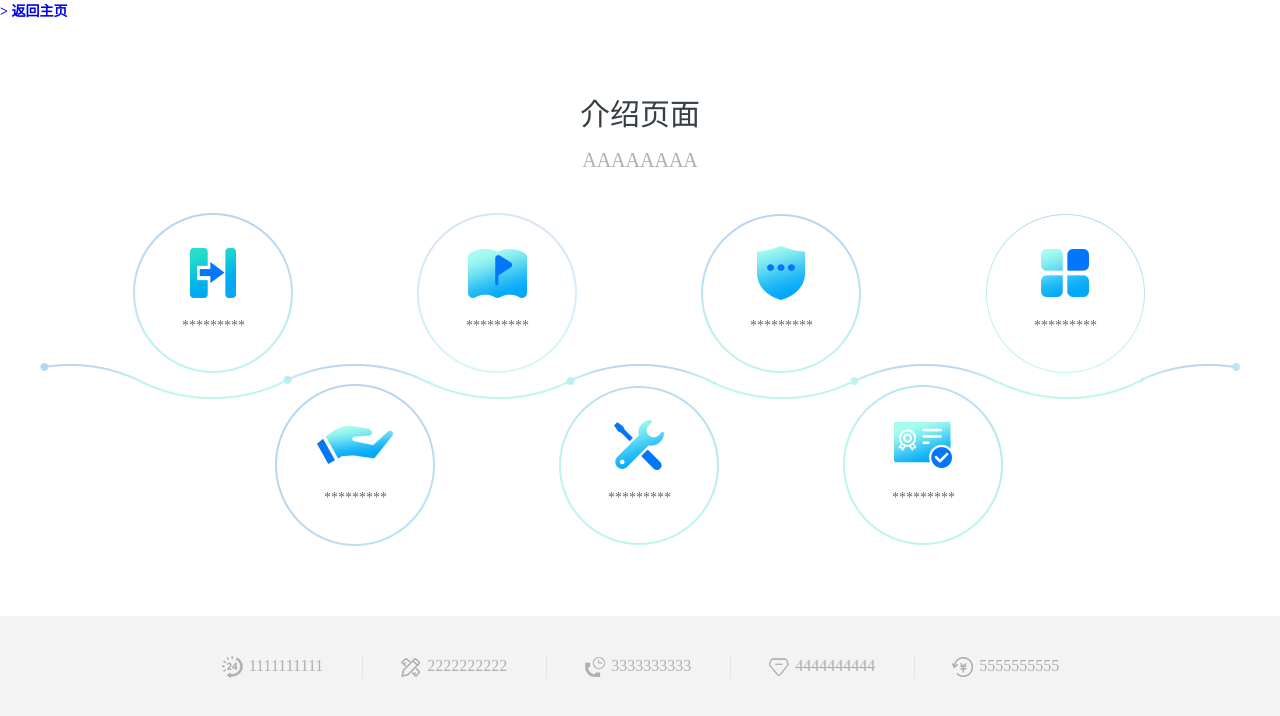
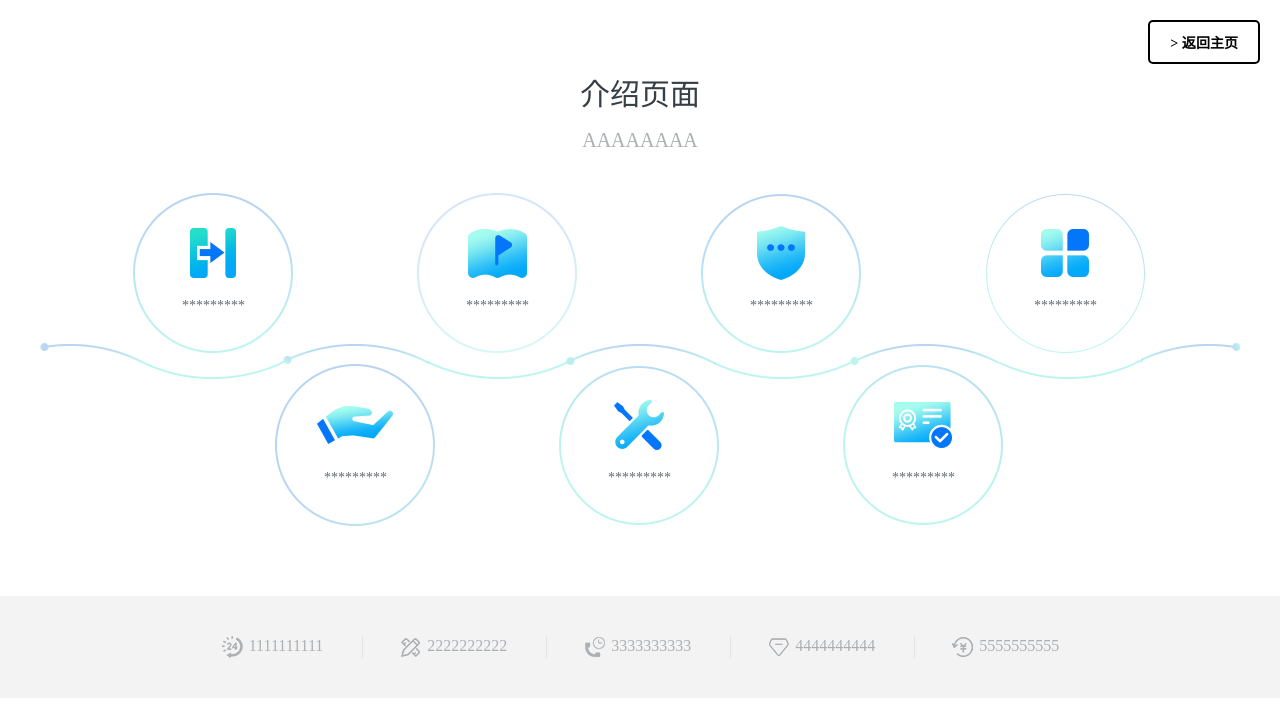
Before and after one commit to Abderdegederdvder/Abderdegederdvder, a plain HTML site: page about us.html in a window 1280 px wide. Drawn offline with Linux system fonts and the light colour scheme.

Commit message:
modified: about us`.html

```diff
--- a/about us.html
+++ b/about us.html
@@ -3,10 +3,24 @@
 <head>
 <meta charset="UTF-8">
 <title>你好</title>
+<style>
+	.homepage {
+		position: absolute;
+		top: 20px;
+		right: 20px;
+		padding: 10px 20px;
+		border: 2px solid #000000;
+		color: #000000;
+		border-radius: 5px;
+		background-color: transparent;
+		font-weight: bold;
+		cursor: pointer;
+	}
+</style>
 <link rel="stylesheet" type="text/css" href="statics/css/style.css"/>
 </head>
 <body>
-<h3><p><a href="index.html">> 返回主页</a>
+<h3><p><a href="index.html" class="homepage">> 返回主页</a>
 </p></h3>
 <div class="auto-box">
 	<div class="main-box">
```
